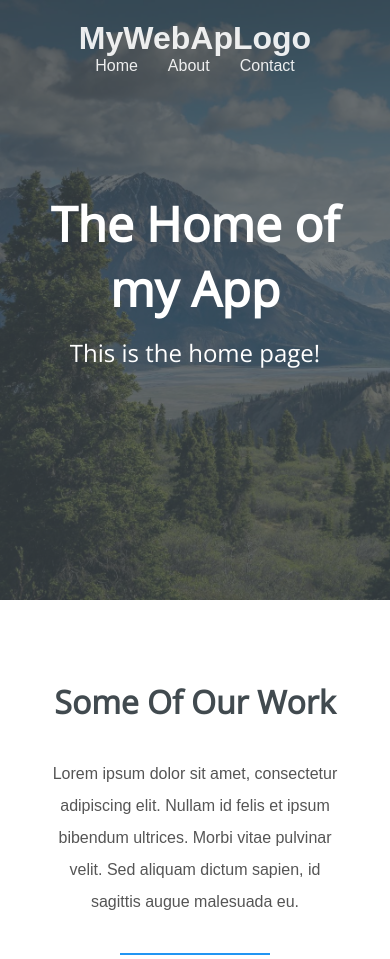
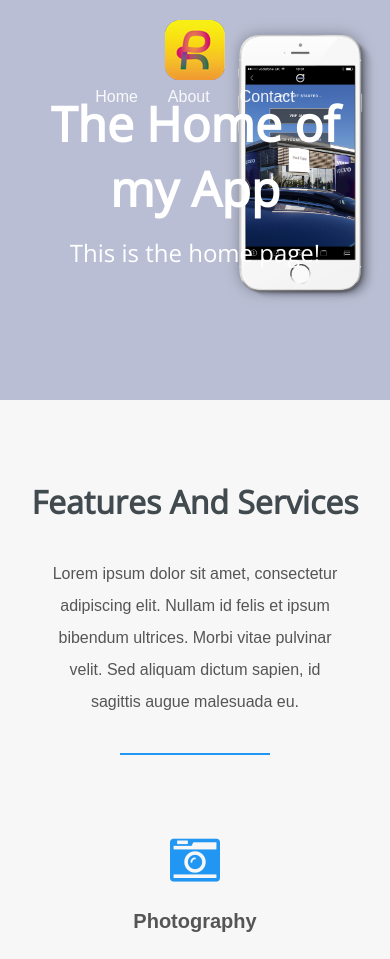
Before and after one commit to richardshill/myhellowebapp, a Django app: template collection/templates/index.html in a window 390 px wide. Shown: the top 959 px of the page. Run offline with Django 3.2, Linux system fonts and the light colour scheme; the template is opened without the code that fills it, so the values that code supplies are empty; some libraries are stand-ins or nearby versions.

Commit message:
design stage commit
adding header logo, footer, background image, new content

```diff
--- a/collection/static/css/base.css
+++ b/collection/static/css/base.css
@@ -176,17 +176,6 @@ header nav li:last-child{
 	z-index: -1;
 }
 
-.hero .background-image:after{
-	content: '';
-	position: absolute;
-	top: 0;
-	left: 0;
-	width: 100%;
-	height: 100%;
-	background-color: #414a4f;
-	opacity: 0.75;
-}
-
 .hero h1{
 	font: bold 60px 'Open Sans', sans-serif;
 	margin-bottom: 15px;
@@ -204,7 +193,7 @@ header nav li:last-child{
 @media (max-width: 800px){
 
 	.hero{
-		min-height: 600px;
+		min-height: 400px;
 	}
 
 	.hero h1{
@@ -433,7 +422,7 @@ footer ul li:last-child{
 }
 
 footer p{
-	text-transform: uppercase;
+	text-transform: none;
 	font-size: 14px;
 	color: rgba(255,255,255,0.6);
 	margin-bottom: 10px;
--- a/collection/templates/base.html
+++ b/collection/templates/base.html
@@ -24,7 +24,7 @@
 
     <body>
         <header>
-		<h1><a href="#">MyWebApLogo</a></h1>
+		<h1><a href="{% url 'home' %}"><img src="{% static 'images/logo.png' %}" alt=""/></a></h1>
             <nav>
                     <li><a href="{% url 'home' %}">Home</a></li>
                     <li><a href="{% url 'about' %}">About</a></li>
@@ -33,6 +33,17 @@
         </header>
 
         {% block content %}{% endblock content %}
-        {% block footer %}{% endblock footer %}
+        {% block footer %}
+        <footer>
+		<ul>
+			<li><a href="#"><i class="fa fa-linkedin"></i></a></li>
+			<li><a href="#"><i class="fa fa-mobile"></i></a></li>
+			<li><a href="#"><i class="fa fa-github"></i></a></li>
+			<li><a href="#"><i class="fa fa-skype"></i></a></li>
+		</ul>
+		<p>Richard Hill © 2017</p>
+		</footer>
+        {% endblock footer %}
+
     </body>
 </html>
--- a/collection/templates/index.html
+++ b/collection/templates/index.html
@@ -13,18 +13,29 @@
 			<h3>This is the home page!</h3>
 		</section>
 
-    	<section class="our-work">
-		<h3 class="title">Some of our work</h3>
+    	<section class="features">
+		<h3 class="title">Features and services</h3>
 		<p>Lorem ipsum dolor sit amet, consectetur adipiscing elit. Nullam id felis et ipsum bibendum ultrices. Morbi vitae pulvinar velit. Sed aliquam dictum sapien, id sagittis augue malesuada eu.</p>
 		<hr>
 
-        <ul class="grid">
-			<li class="small" style="background-image: url(assets/img/coast.jpg);"></li>
-			<li class="large" style="background-image: url(assets/img/island.jpg);"></li>
-			<li class="large" style="background-image: url(assets/img/balloon.jpg);"></li>
-			<li class="small" style="background-image: url(assets/img/mountain.jpg);"></li>
-        </ul>
-		</section>
+		<ul class="grid">
+			<li>
+				<i class="fa fa-camera-retro"></i>
+				<h4>Photography</h4>
+				<p>Lorem ipsum dolor sit amet, consectetur adipiscing elit. Nullam id felis et ipsum bibendum ultrices vitae pulvinar velit.</p>
+			</li>
+			<li>
+				<i class="fa fa-cubes"></i>
+				<h4>Web Development</h4>
+				<p>Lorem ipsum dolor sit amet, consectetur adipiscing elit. Nullam id felis et ipsum bibendum ultrices vitae pulvinar velit.</p>
+			</li>
+			<li>
+				<i class="fa fa-newspaper-o"></i>
+				<h4>Content Editing</h4>
+				<p>Lorem ipsum dolor sit amet, consectetur adipiscing elit. Nullam id felis et ipsum bibendum ultrices vitae pulvinar velit.</p>
+			</li>
+		</div>
+	</section>
 
         {% block footer %}{% endblock footer %}
 
```
Also changed, not shown: collection/static/images/hero.jpg, collection/static/images/hero.png (added), collection/static/images/logo.png (added).
